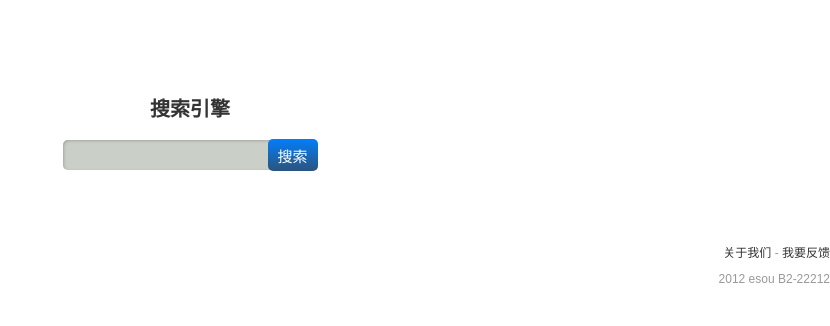
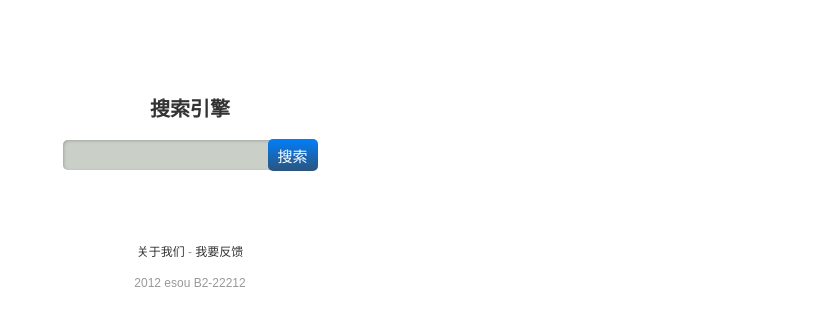
Before and after one commit to calefy/test, a PHP site: page /search/index.html in a window 1280 px wide. Shown: the top 326 px of the page, without its empty margins (450-1280 px from the left). Run offline with PHP 8.4, Linux system fonts and the light colour scheme.

Commit message:
copyright align center

```diff
--- a/search/css/style.css
+++ b/search/css/style.css
@@ -18,7 +18,6 @@ box-shadow:1px 1px 3px #a4a7a3 inset;}
 .index_wrap .about_us{margin:6em 0 1em;}
 .index_wrap .about_us a{color:#333;text-decoration:none;}
 .index_wrap .index_search{position:relative;width:255px;margin:0 auto;}
-.copyright{font-size:12px;}
 .head .logo{margin-top:4px;}
     /**icon**/
 .icon{display:inline-block;font-size:0;overflow:hidden;}
@@ -111,4 +110,5 @@ border-radius:3px;
 .page_foot{background:url(../images/next_bgFoot.gif) repeat-x;height:28px;}
 .page_foot .next_page{background:none;line-height:28px;display:block;height:28px;}
 .search_foot{margin:7px auto 19px;width:220px;}
-.copyright{font:12px arial;color:#999;text-align:right;margin:2px 0 4px;}
+.copyright{font-size:12px;font-family:arial;color:#999;text-align:right;margin:2px 0 4px;}
+.index_wrap .copyright{text-align:center;}
```
